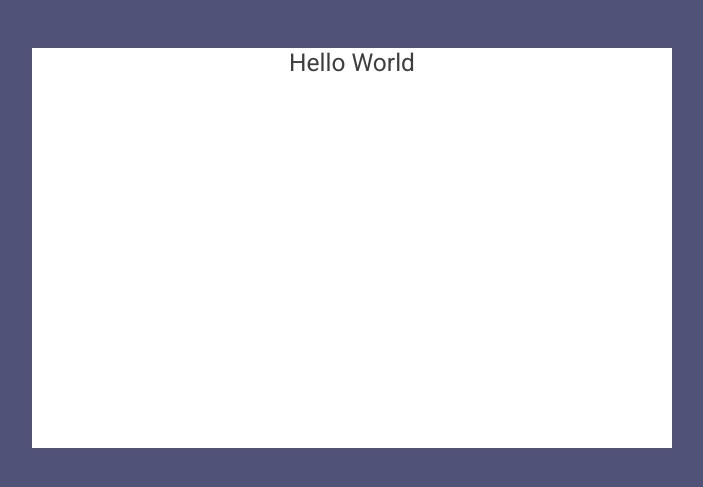
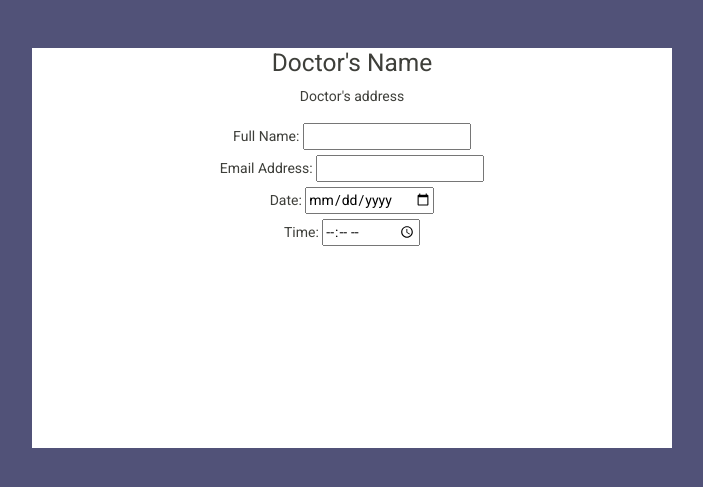
Before and after one commit to Mrsebastino/find-me-a-doctor, a Flask app: page /booking_form in a window 1280 px wide. Shown: the part 93-580 px from the top of the page, without its empty margins (568-1271 px from the left). Run offline with Flask 2, Linux system fonts and the light colour scheme; some libraries are stand-ins or nearby versions.

Commit message:
build the block of the booking form. Need styling

```diff
--- a/templates/booking_form.html
+++ b/templates/booking_form.html
@@ -6,8 +6,18 @@
 <div class="container-fluid text-center mt-5">
     <div class="row">
     <div class="col-6 booking-detail">
-        <form action="{{url_for('booking_form')}}" method="GET">
-            <h3>Hello World</h3>
+        <form action="{{url_for('booking_form')}}">
+            <h3>Doctor's Name</h3>
+            <p>Doctor's address</p>
+            <div></div>
+            <label for="fullname">Full Name:</label>
+            <input type="text" id="fullname" name="fullname"><br>
+            <label for="email">Email Address:</label>
+            <input type="email" id="email" name="email"><br>
+            <label for="date">Date:</label>
+            <input type="date" id="date" name="date"><br>
+            <label for="time">Time:</label>
+            <input type="time" id="time" name="time"><br>
         </form>
     </div>
     </div>
```
